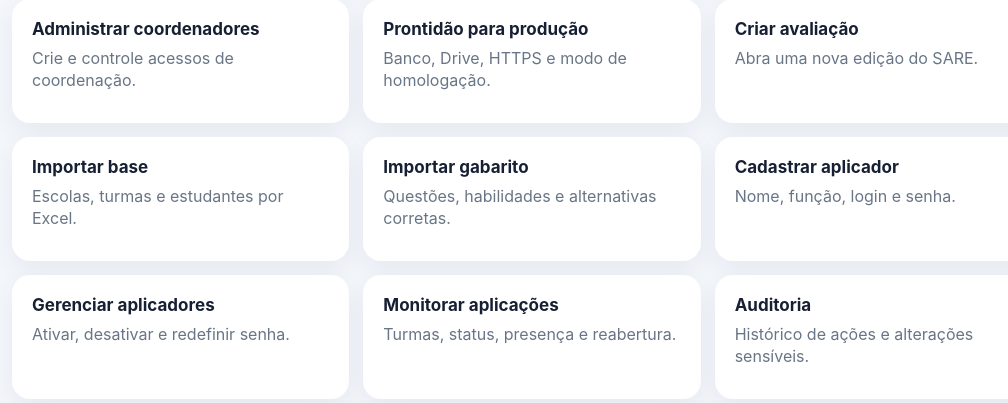
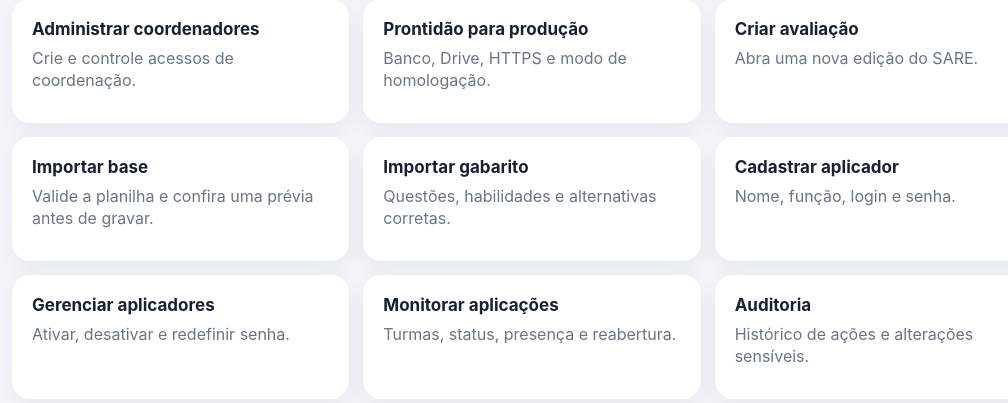
Before and after one commit to Marcosadriano7506/SARE2026, a Flask app: page /coordenacao/ in a window 1280 px wide. Shown: the part 275-678 px from the top of the page, without its empty margins (108-1116 px from the left). Run offline with Flask 3, Linux system fonts and the light colour scheme; a user stored in the database is signed in; tables that the repository leaves empty hold one stand-in row (values such as "Sample post").

Commit message:
feat: route roster imports through preview

```diff
--- a/app/templates/coordinator/dashboard.html
+++ b/app/templates/coordinator/dashboard.html
@@ -36,9 +36,9 @@
       <strong>Criar avaliação</strong>
       <span>Abra uma nova edição do SARE.</span>
     </a>
-    <a class="action-card" href="{{ url_for('coordinator.import_base') }}">
+    <a class="action-card" href="{{ url_for('roster_preview.index') }}">
       <strong>Importar base</strong>
-      <span>Escolas, turmas e estudantes por Excel.</span>
+      <span>Valide a planilha e confira uma prévia antes de gravar.</span>
     </a>
     <a class="action-card" href="{{ url_for('coordinator.import_answer_key') }}">
       <strong>Importar gabarito</strong>
```
